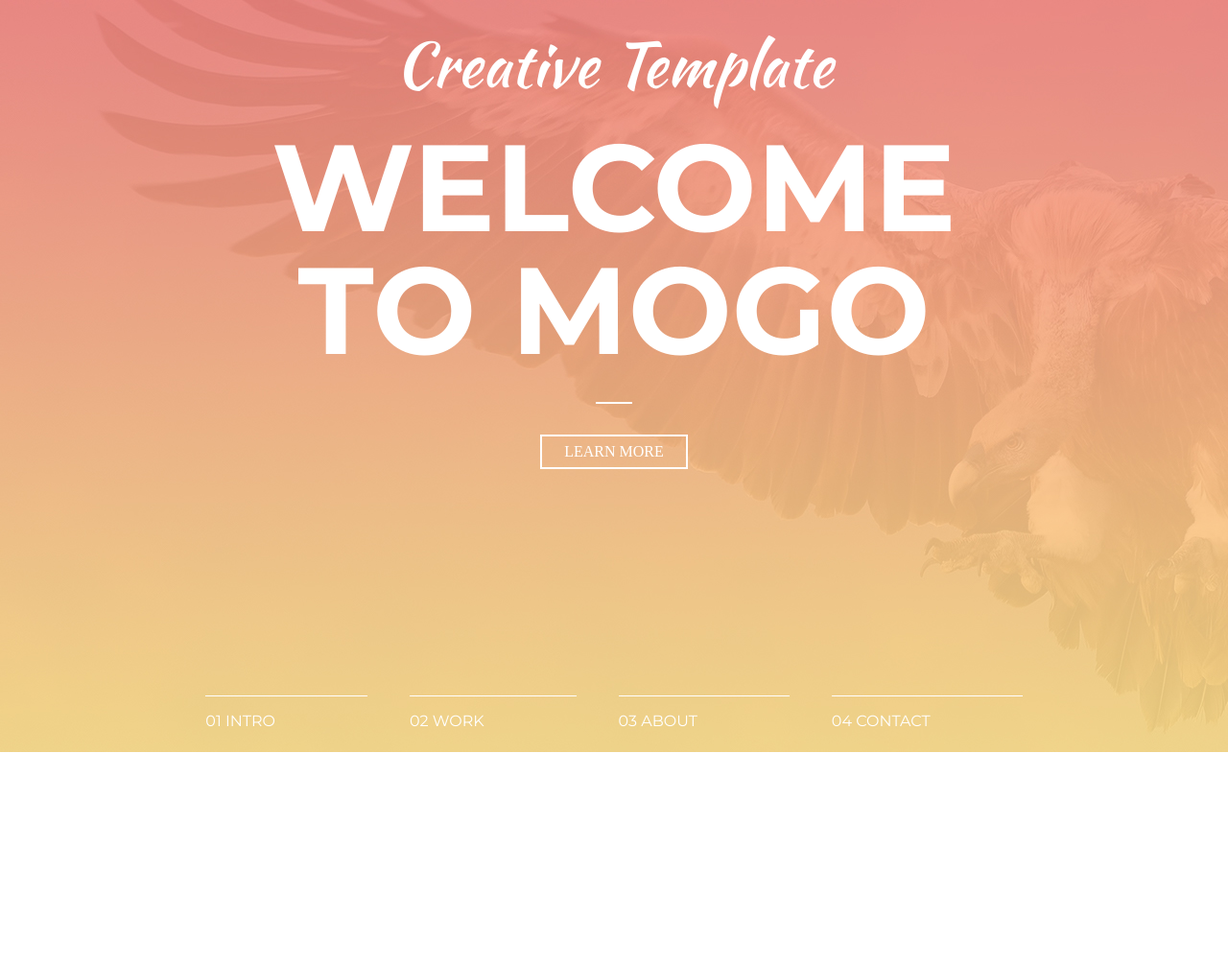
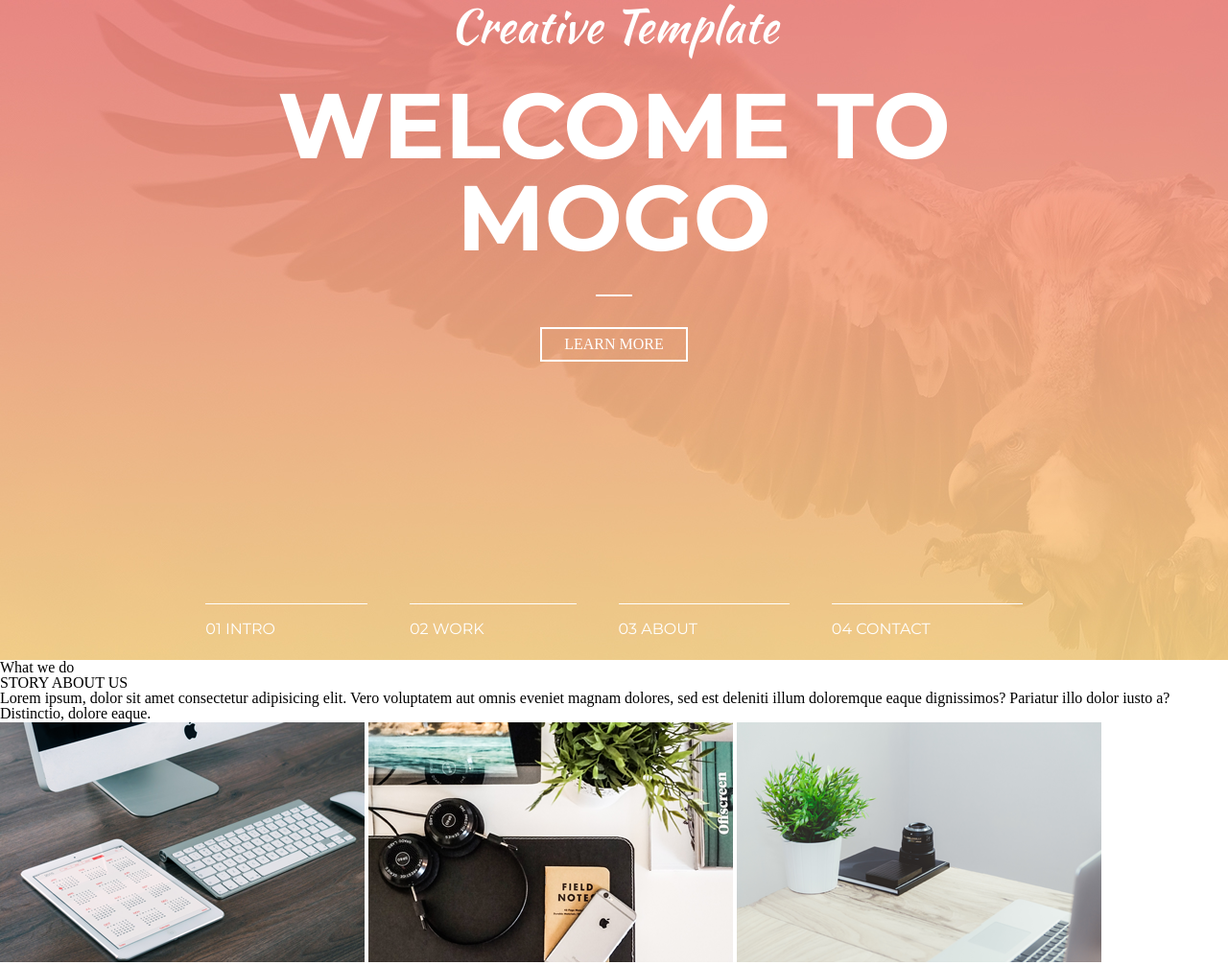
Before and after one commit to Valdascr/MoGo, a plain HTML site: page index.html in a window 1280 px wide. Shown: the part 112-1118 px from the top of the page at 96% size. Before the commit the page ends 896 px from the top, so only its background shows below. Drawn offline with Linux system fonts and the light colour scheme.

Commit message:
Second page of MoGo

```diff
--- a/index.html
+++ b/index.html
@@ -30,7 +30,7 @@
             <h2>Creative Template</h2>
             <h1>WELCOME TO MOGO</h1>
             <div class="line"></div>
-            <div class="box">LEARN MORE</div>
+            <div class="box"> <a href="">LEARN MORE</a></div>
         </div>
         <nav class="navBottom">
             <a href="">01 INTRO</a>
@@ -39,5 +39,22 @@
             <a href="">04 CONTACT</a>
         </nav>
     </div>
+        <div class="secondPage">
+            <div class="sectionOne">
+            <h1>What we do</h1>
+            <h2>STORY ABOUT US</h2>
+            <div class="line"></div>
+            <p>Lorem ipsum, dolor sit amet consectetur
+                adipisicing elit. Vero voluptatem aut omnis
+                eveniet magnam dolores, sed est deleniti
+                illum doloremque eaque dignissimos? Pariatur
+                illo dolor iusto a? Distinctio, dolore eaque.</p>
+            <div>
+            <div class="img">
+                <img src="./images/about_01.png" alt="">
+                <img src="./images/about_02.png" alt="">
+                <img src="./images/about_03.png" alt="">
+            </div>
+        </div>
 </body>
 </html>
--- a/style.sass
+++ b/style.sass
@@ -46,7 +46,9 @@ $font-second: 'Kaushan Script', cursive
     position: relative
     background-image: url(./images/eagle_background.jpg)
     width: 100%
-    height: 56rem
+    height: 100vh
+    // border: 1px solid black
+
 
     nav
         text-align: right
@@ -73,7 +75,7 @@ $font-second: 'Kaushan Script', cursive
         margin: 0 auto
         width: 60%
         text-align: center
-        margin-top: 5rem
+        margin-top: 3rem
 
     .navBottom
         position: absolute
@@ -87,12 +89,12 @@ $font-second: 'Kaushan Script', cursive
 
     h2
         font-family: $font-second
-        font-size: 4rem
+        font-size: 3rem
         color: white
         margin-bottom: 2rem
     h1
         font-family: $font-stack
-        font-size: 8rem
+        font-size: 6rem
         color: white
         font-weight: bold
         margin-bottom: 2rem
@@ -109,7 +111,19 @@ $font-second: 'Kaushan Script', cursive
         padding: 0.5rem
         color: white
 
+        a
+            text-decoration: none
+            color: white
+
 .navBottom
     a
         border-top: 1px solid white
         padding: 1rem 6rem 1rem 0
+
+.secondPage
+    position: relative
+    width: 100%
+
+    .sectionOne
+        margin: 0 auto:
+        text-align: center
```
Also changed, not shown: images/about_01.png (added), images/about_02.png (added), images/about_03.png (added), style.css, 1 other file.
